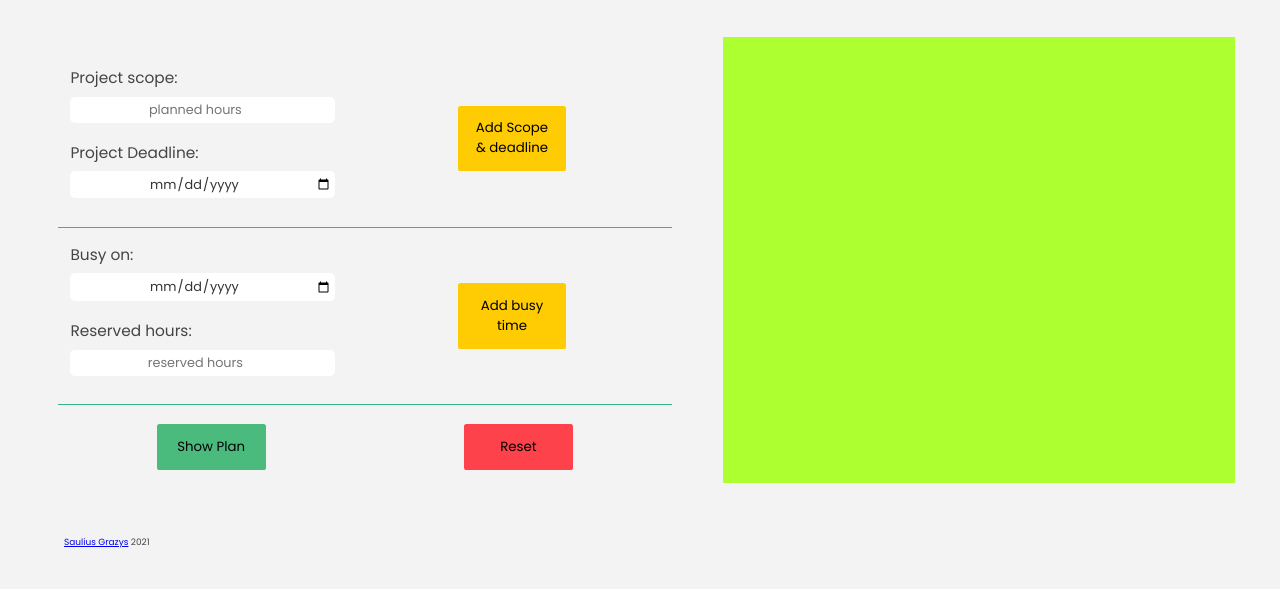
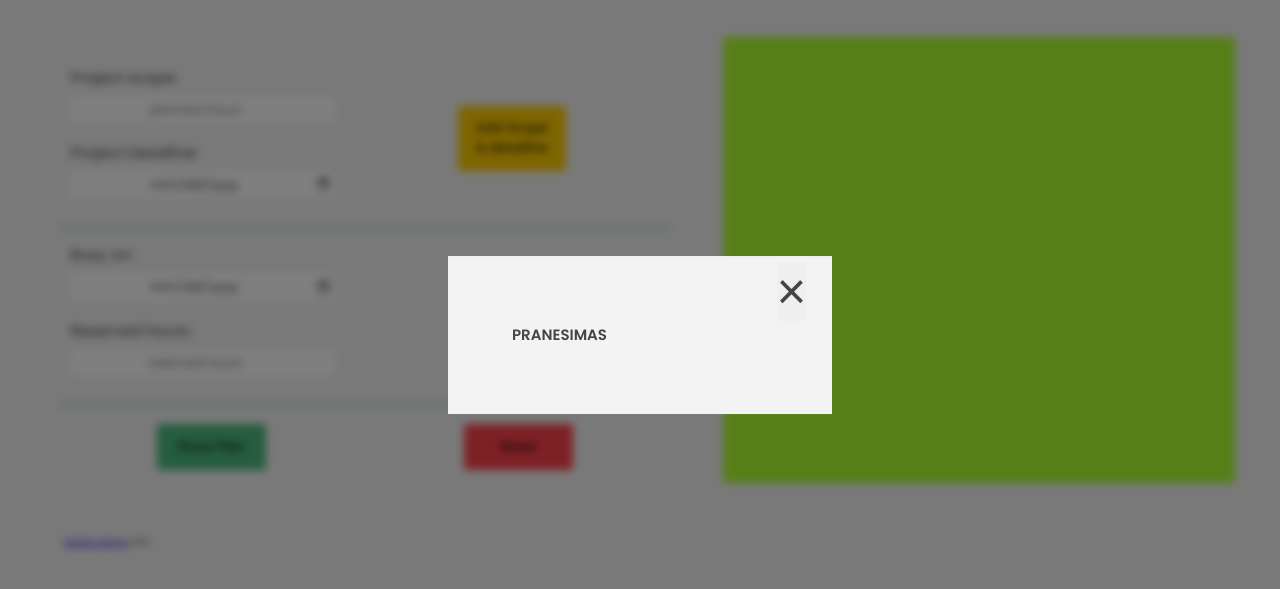
Before and after one commit to sgrazys/T-Planner, a website: page index.html in a window 1280 px wide. Shown: the part 65-654 px from the top of the page. Drawn offline with Linux system fonts and the light colour scheme.

Commit message:
add modal

```diff
--- a/css/style.css
+++ b/css/style.css
@@ -113,3 +113,55 @@ footer {
 	font-size: 0.7rem;
 	margin-left: 5rem;
 }
+
+.modal {
+	width: 30rem;
+	background-color: #ffb003;
+	position: fixed;
+	max-width: 40rem;
+	top: 50%;
+	left: 50%;
+	transform: translate(-50%, -50%);
+	background-color: #f3f3f3;
+	z-index: 1000;
+	transition: all 0.5s;
+	padding: 5rem;
+}
+
+.btn--close-modal {
+	color: inherit;
+	position: absolute;
+	top: 0.5rem;
+	right: 2rem;
+	font-size: 4rem;
+	cursor: pointer;
+	border: none;
+}
+
+/* .modal {
+  position: fixed;
+  top: 50%;
+  left: 50%;
+  transform: translate(-50%, -50%);
+  max-width: 60rem;
+  background-color: #f3f3f3;
+  padding: 5rem 6rem;
+  box-shadow: 0 4rem 6rem rgba(0, 0, 0, 0.3);
+  z-index: 1000;
+  transition: all 0.5s;
+} */
+.overlay {
+	position: fixed;
+	top: 0;
+	left: 0;
+	width: 100%;
+	height: 100%;
+	background-color: rgba(0, 0, 0, 0.5);
+	backdrop-filter: blur(4px);
+	z-index: 100;
+	transition: all 0.5s;
+}
+
+.hidden {
+	visibility: hidden;
+}
--- a/index.html
+++ b/index.html
@@ -119,5 +119,10 @@
 				2021
 			</p>
 		</footer>
+		<div class="modal">
+			<button class="btn--close-modal">&times;</button>
+			<h3>PRANESIMAS</h3>
+		</div>
+		<div class="overlay"></div>
 	</body>
 </html>
```
